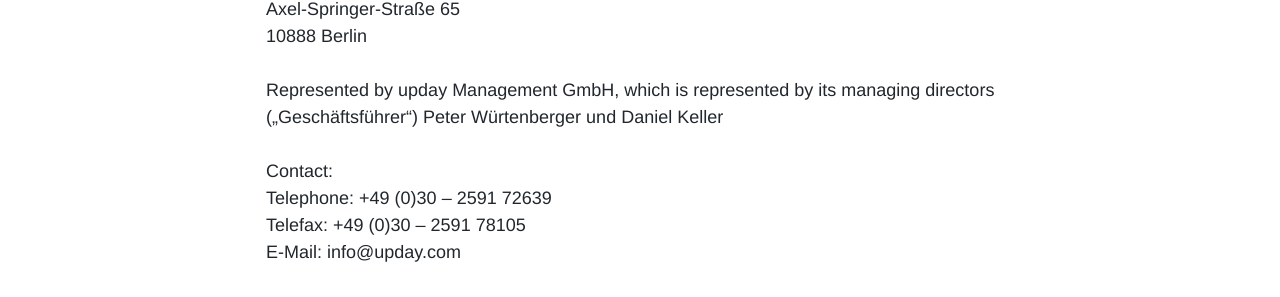
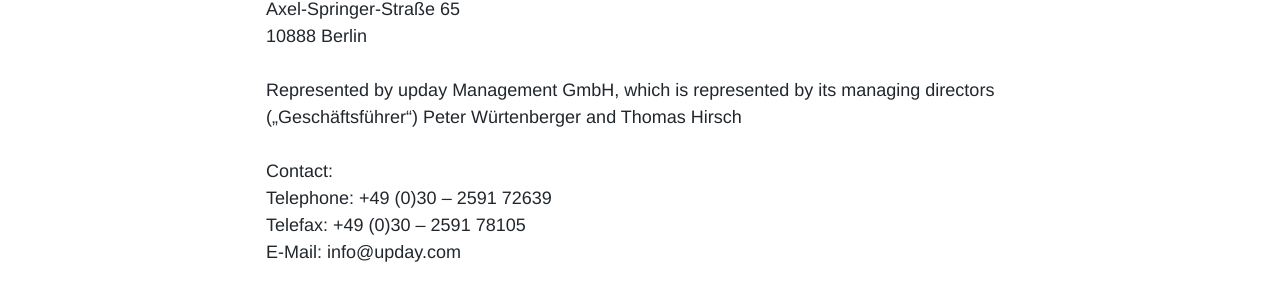
Before and after one commit to upday/upday.github.io, a Jekyll site: the page built from imprint/index.md, in a window 1280 px wide. Shown: the part 319-616 px from the top of the page. Built offline with Jekyll 4.4.1, drawn with Linux system fonts in a browser that asks for light colours; nearby versions of some CDN libraries; some web fonts are replaced; comment, search, counter and statistics services are not loaded.

Commit message:
Update index.md

```diff
--- a/imprint/index.md
+++ b/imprint/index.md
@@ -1,7 +1,7 @@
 ---
 layout: static
 title: Imprint
-excerpt: "So Simple is a responsive Jekyll theme for your words and images."
+excerpt: "Imprint of upday"
 modified: 2014-08-08T19:44:38.564948-04:00
 ---
 (Information pursuant to section 5 of German TeleMedia Act)
@@ -10,7 +10,7 @@
 Axel-Springer-Straße 65<br>
 10888 Berlin
 
-Represented by upday Management GmbH, which is represented by its managing directors („Geschäftsführer“) Peter Würtenberger und Daniel Keller
+Represented by upday Management GmbH, which is represented by its managing directors („Geschäftsführer“) Peter Würtenberger and Thomas Hirsch
 
 Contact:<br>
 Telephone: +49 (0)30 – 2591 72639<br>
```
